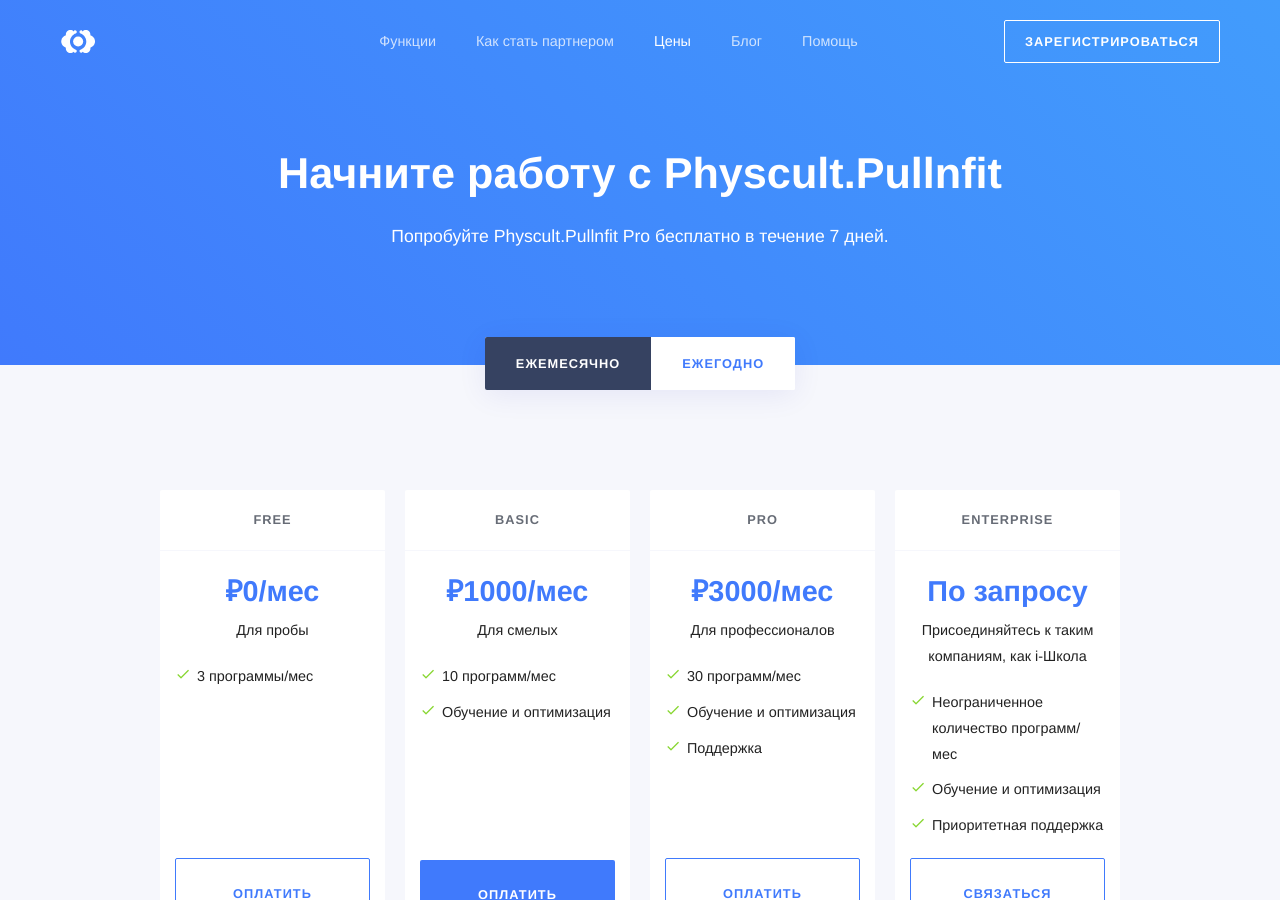
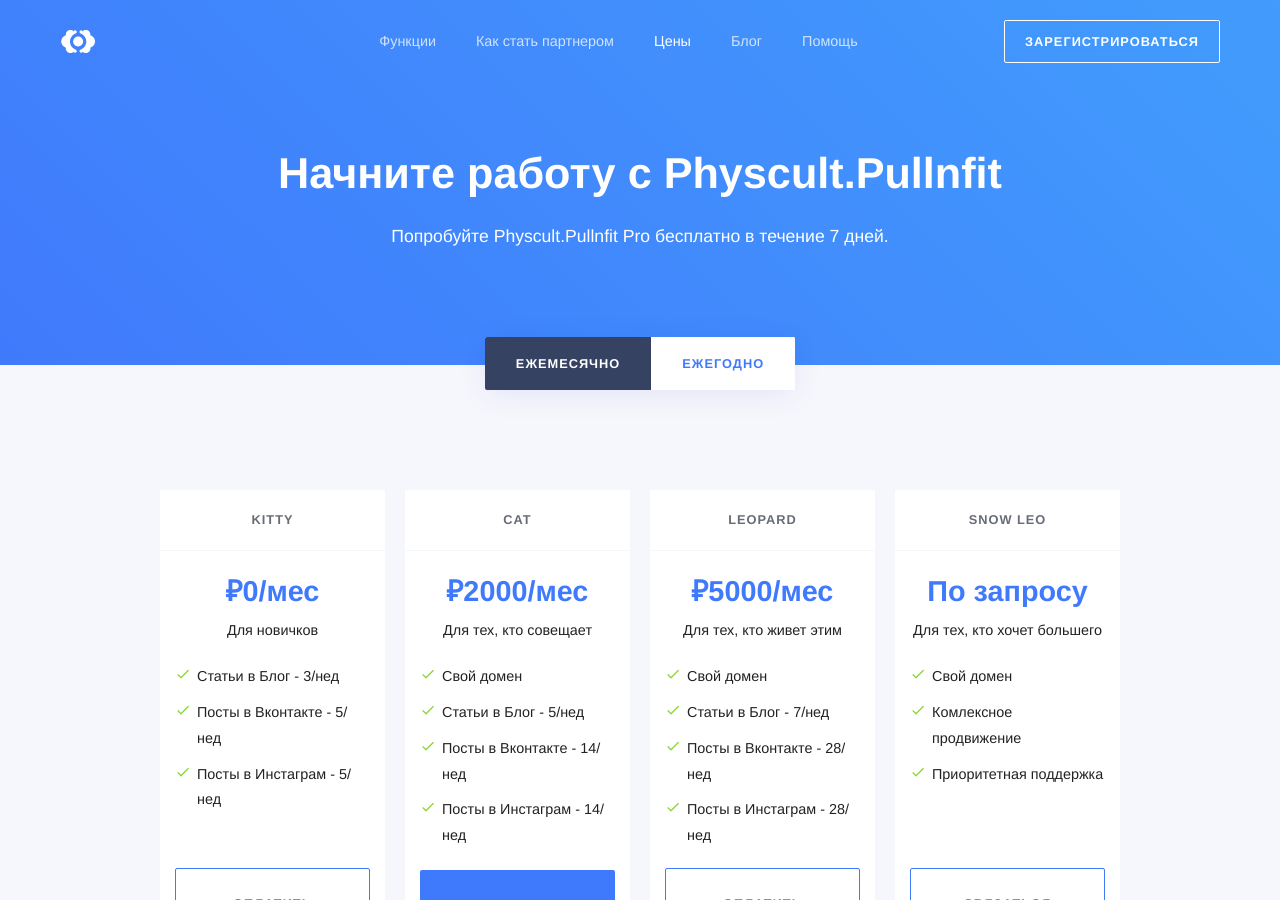
Before and after one commit to RakhimyanTim/physcult.github.io, a Jekyll site: the page built from pages/pricing.html, in a window 1280 px wide and 900 px high. Built offline with Jekyll 4.4.1, drawn with Linux system fonts in a browser that asks for light colours; some web fonts are replaced.

Commit message:
Update plans.yml

```diff
--- a/_data/plans.yml
+++ b/_data/plans.yml
@@ -1,28 +1,33 @@
-- name: Free
+- name: Kitty
   price: 0
-  sub: Для пробы
+  sub: Для новичков
   features:
-    - 3 программы/мес
-- name: Basic
-  price: 1000
-  sub: Для смелых
+    - Статьи в Блог - 3/нед
+    - Посты в Вконтакте - 5/нед
+    - Посты в Инстаграм - 5/нед
+- name: Cat
+  price: 2000
+  sub: Для тех, кто совещает
   highlight: true
   features:
-    - 10 программ/мес
-    - Обучение и оптимизация
-- name: Pro
-  price: 3000
-  sub: Для профессионалов
+    - Свой домен
+    - Статьи в Блог - 5/нед
+    - Посты в Вконтакте - 14/нед
+    - Посты в Инстаграм - 14/нед
+- name: Leopard
+  price: 5000
+  sub: Для тех, кто живет этим
   features:
-    - 30 программ/мес
-    - Обучение и оптимизация
-    - Поддержка
-- name: Enterprise
+    - Свой домен
+    - Статьи в Блог - 7/нед
+    - Посты в Вконтакте - 28/нед
+    - Посты в Инстаграм - 28/нед
+- name: Snow Leo
   price_alt: По запросу
-  sub: Присоединяйтесь к таким компаниям, как i-Школа
+  sub: Для тех, кто хочет большего
   features:
-    - Неограниченное количество программ/мес
-    - Обучение и оптимизация
+    - Свой домен
+    - Комлексное продвижение
     - Приоритетная поддержка
   cta:
     text: Связаться
```
